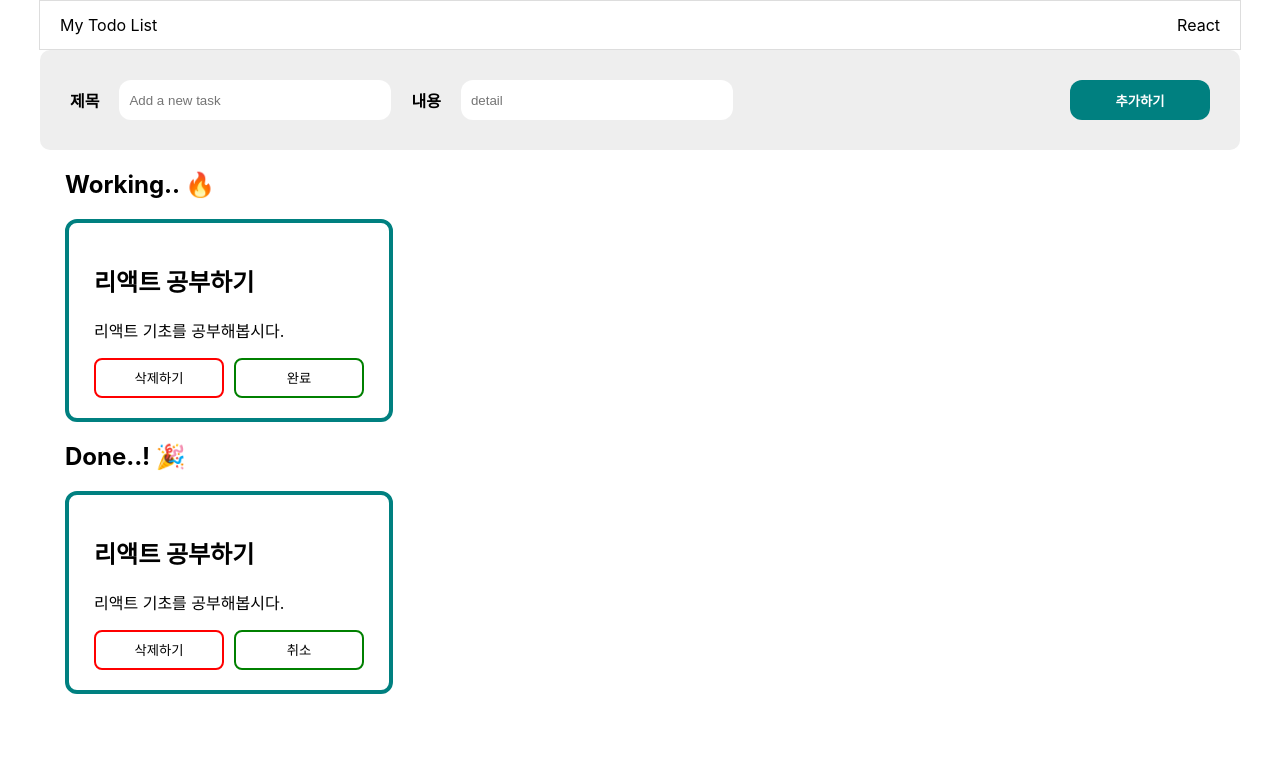
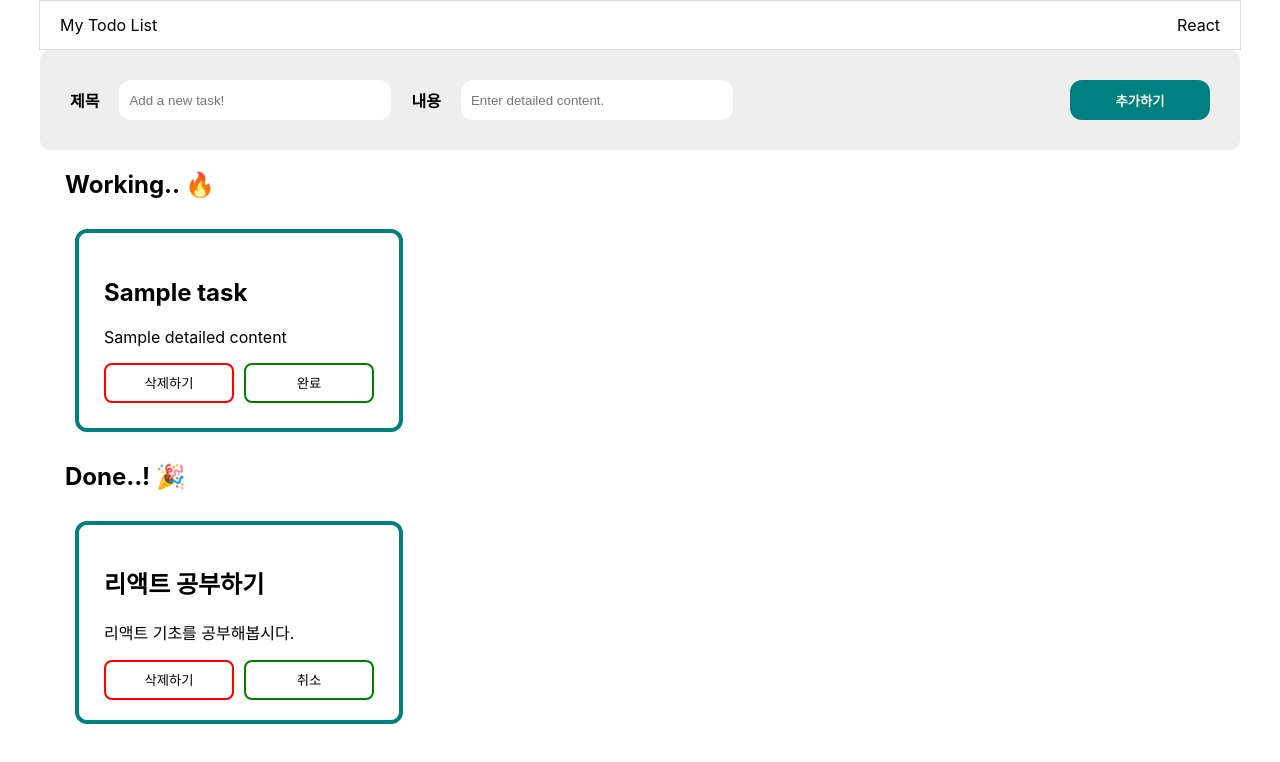
Before and after one commit to Solyi-Park/React-Begginer-Final-Assignment, a React (Create React App) app: page / in a window 1280 px wide. Shown: the top 762 px of the page. Built offline with nearby package versions, Linux system fonts and the light colour scheme.

Commit message:
task 추가 기능 구현

```diff
--- a/src/App.css
+++ b/src/App.css
@@ -45,12 +45,23 @@
   border-radius: 12px;
   font-weight: 700;
 }
+.addButton:hover {
+  background-color: rgb(2, 100, 100);
+  cursor: pointer;
+}
 
 .taskSection {
   /* background-color: blue; */
   width: 1150px;
+  /* height: 500px; */
   margin: 0 auto;
   padding: 0 25px;
+  display: flex;
+  flex-direction: column;
+}
+.cardContainer {
+  display: flex;
+  flex-direction: row;
 }
 
 .card {
@@ -64,8 +75,8 @@
   flex-direction: column;
   align-items: flex-start;
   justify-content: center;
+  margin: 10px;
 }
-
 
 .cardButton {
   width: 130px;
--- a/src/App.jsx
+++ b/src/App.jsx
@@ -1,7 +1,26 @@
-import React from "react";
+import React, { useState } from "react";
 import "./App.css";
 
 function App() {
+  const [cards, setCards] = useState([
+    { id: 1, title: "Sample task", content: "Sample detailed content" },
+  ]);
+  const [title, setTitle] = useState("");
+  const [content, setContent] = useState("");
+  const handleChangeTitle = (e) => setTitle(e.target.value);
+  const handleChangeContent = (e) => setContent(e.target.value);
+  const handleAddButtonClick = () => {
+    const newCard = {
+      id: cards.length + 1,
+      title,
+      content,
+    };
+    const cardUpdate = [...cards, newCard];
+    setCards(cardUpdate);
+    console.log(cardUpdate);
+    alert("Added new task!");
+  };
+
   return (
     <div>
       <div className="header">
@@ -11,27 +30,50 @@ function App() {
       <div className="inputContainer">
         <div className="inputFieldContainer">
           <h4>제목</h4>
-          <input className="inputField" type="text"  placeholder="Add a new task"/>
+          <input
+            value={title}
+            onChange={handleChangeTitle}
+            className="inputField"
+            placeholder="Add a new task!"
+          />
           <h4>내용</h4>
-          <input className="inputField" type="text" placeholder="detail"/>
+          <input
+            value={content}
+            onChange={handleChangeContent}
+            className="inputField"
+            placeholder="Enter detailed content."
+          />
         </div>
-        <button className="addButton">추가하기</button>
+        <button onClick={handleAddButtonClick} className="addButton">
+          추가하기
+        </button>
       </div>
-      <div className="taskSection">
+      <div className="taskSection workingSection">
+        <div className="workingSectionLabel">
           <h2>Working.. 🔥</h2>
-        <div className="card">
+        </div>
+        <div className="cardContainer">
+          {cards.map((item) => {
+            return (
+              <div key={item.id} className="card">
                 <div>
-            <h2>리액트 공부하기</h2>
-            <p>리액트 기초를 공부해봅시다.</p>
+                  <h2>{item.title}</h2>
+                  <p>{item.content}</p>
                 </div>
                 <div>
                   <button className="cardButton deleteButton">삭제하기</button>
                   <button className="cardButton completeButton">완료</button>
                 </div>
               </div>
+            );
+          })}
         </div>
-      <div className="taskSection">
+      </div>
+      <div className="taskSection doneSection">
+        <div className="doneSectionLabel">
           <h2>Done..! 🎉</h2>
+        </div>
+        <div className="cardContainer">
           <div className="card">
           <div>
             <h2>리액트 공부하기</h2>
@@ -44,6 +86,7 @@ function App() {
         </div>
         </div>
       </div>
+    </div>
   );
 }
 
--- a/src/index.js
+++ b/src/index.js
@@ -6,9 +6,9 @@ import reportWebVitals from './reportWebVitals';
 
 const root = ReactDOM.createRoot(document.getElementById('root'));
 root.render(
-  <React.StrictMode>
+  // <React.StrictMode>
     <App />
-  </React.StrictMode>
+  // </React.StrictMode>
 );
 
 // If you want to start measuring performance in your app, pass a function
```
Lines whose indentation alone changed are shown as unchanged.
